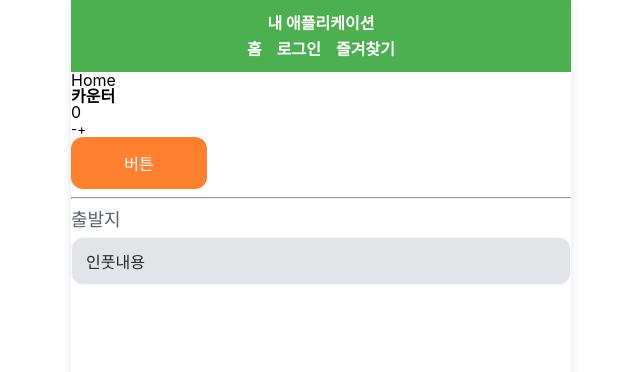
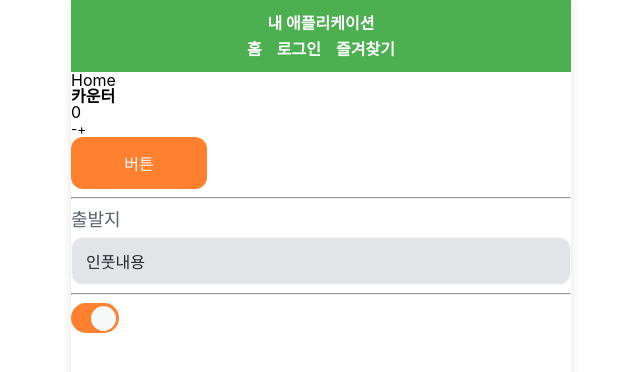
Before and after one commit to chltmdgh522/BusCloudFront, a React (Vite) app: page / in a window 1280 px wide. Shown: the top 372 px of the page, without its empty margins (319-959 px from the left). Built offline with nearby package versions, Linux system fonts and the light colour scheme; a web font is replaced by a local one.

Commit message:
feat: 스위치 컴포넌트 구현

```diff
--- /dev/null
+++ b/src/components/Switch.tsx
@@ -0,0 +1,39 @@
+import styled from "styled-components";
+
+interface SwitchProps {
+  selected: boolean;
+  onToggle: () => void;
+}
+
+const SwitchContainer = styled.div<{ selected: boolean }>`
+  width: 48px;
+  height: 30px;
+  border-radius: 999px;
+  background-color: ${(props) =>
+    props.selected ? props.theme.colors.orange03 : props.theme.colors.gray300};
+  display: flex;
+  align-items: center;
+  transition: background-color 0.2s;
+  cursor: pointer;
+`;
+
+const SwitchCircle = styled.div<{ selected: boolean }>`
+  width: 25px;
+  height: 25px;
+  border-radius: 50%;
+  margin: 0 4px;
+  background-color: ${(props) => props.theme.colors.gray50};
+  transition: transform 0.2s;
+  transform: ${(props) =>
+    props.selected ? "translateX(16px)" : "translateX(0)"};
+`;
+
+const Switch = ({ selected, onToggle }: SwitchProps) => {
+  return (
+    <SwitchContainer selected={selected} onClick={onToggle}>
+      <SwitchCircle selected={selected} />
+    </SwitchContainer>
+  );
+};
+
+export default Switch;
--- a/src/pages/Home.tsx
+++ b/src/pages/Home.tsx
@@ -1,4 +1,5 @@
 import Button from "../components/Button";
+import Switch from "../components/Switch";
 import TextInput from "../components/TextInput";
 import { counterState } from "../atoms";
 import { useRecoilState } from "recoil";
@@ -23,6 +24,8 @@ const Home = () => {
       <Button size="large">버튼</Button>
       <hr />
       <TextInput label="출발지" value="인풋내용" />
+      <hr />
+      <Switch selected={count % 2 == 0} onToggle={() => {}} />
     </>
   );
 };
```
